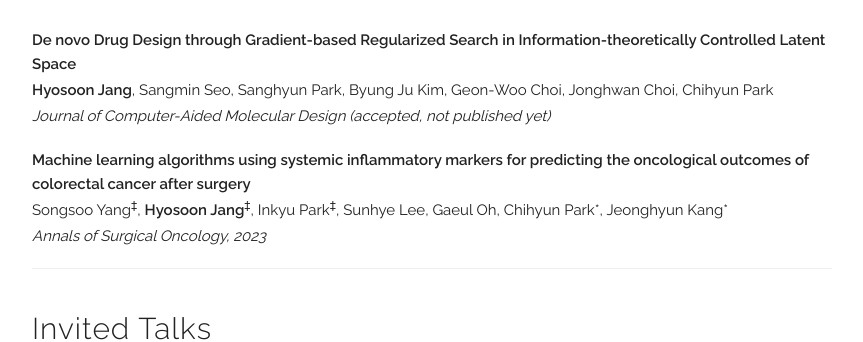
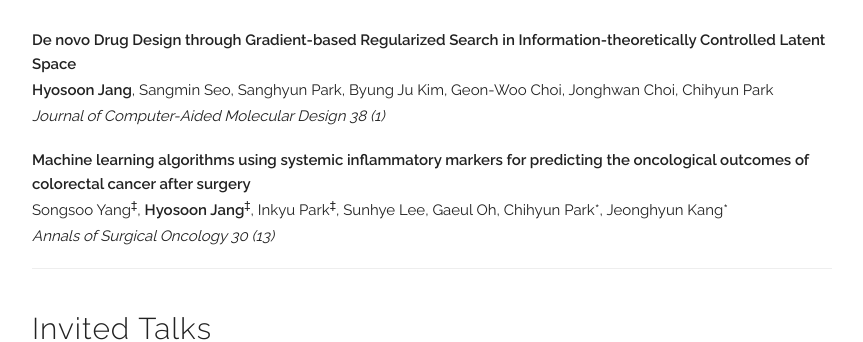
Before and after one commit to hsjang0/hsjang, a Jekyll site: the page built from index.html, in a window 1280 px wide. Shown: the part 1073-1415 px from the top of the page, without its empty margins (208-1071 px from the left). Built offline with Jekyll 4.4.1, drawn with Linux system fonts in a browser that asks for light colours; some web fonts are replaced.

Commit message:
Update publications.yaml

```diff
--- a/_data/publications.yaml
+++ b/_data/publications.yaml
@@ -19,10 +19,10 @@ papers:
 
   - title: "De novo Drug Design through Gradient-based Regularized Search in Information-theoretically Controlled Latent Space"
     authors: "<b>Hyosoon Jang</b>, Sangmin Seo, Sanghyun Park, Byung Ju Kim, Geon-Woo Choi, Jonghwan Choi, Chihyun Park"
-    venue: "Journal of Computer-Aided Molecular Design (accepted, not published yet)"
+    venue: "Journal of Computer-Aided Molecular Design 38 (1)"
     selected: y
 
   - title: "Machine learning algorithms using systemic inflammatory markers for predicting the oncological outcomes of colorectal cancer after surgery"
     authors: "Songsoo Yang<sup>‡</sup>, <b>Hyosoon Jang</b><sup>‡</sup>, Inkyu Park<sup>‡</sup>, Sunhye Lee, Gaeul Oh, Chihyun Park*, Jeonghyun Kang*"
-    venue: "Annals of Surgical Oncology, 2023"
+    venue: "Annals of Surgical Oncology 30 (13)"
     selected: y
```
